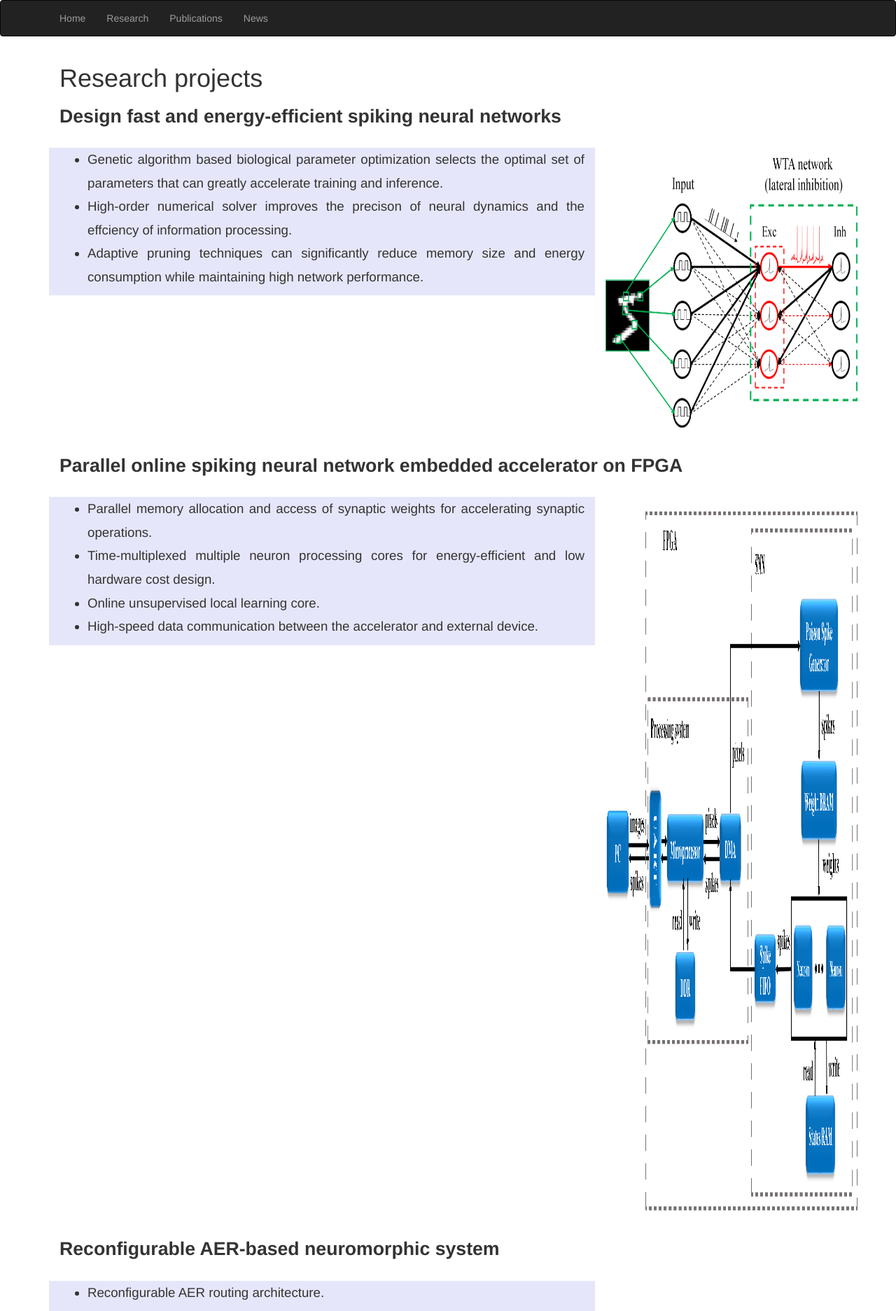
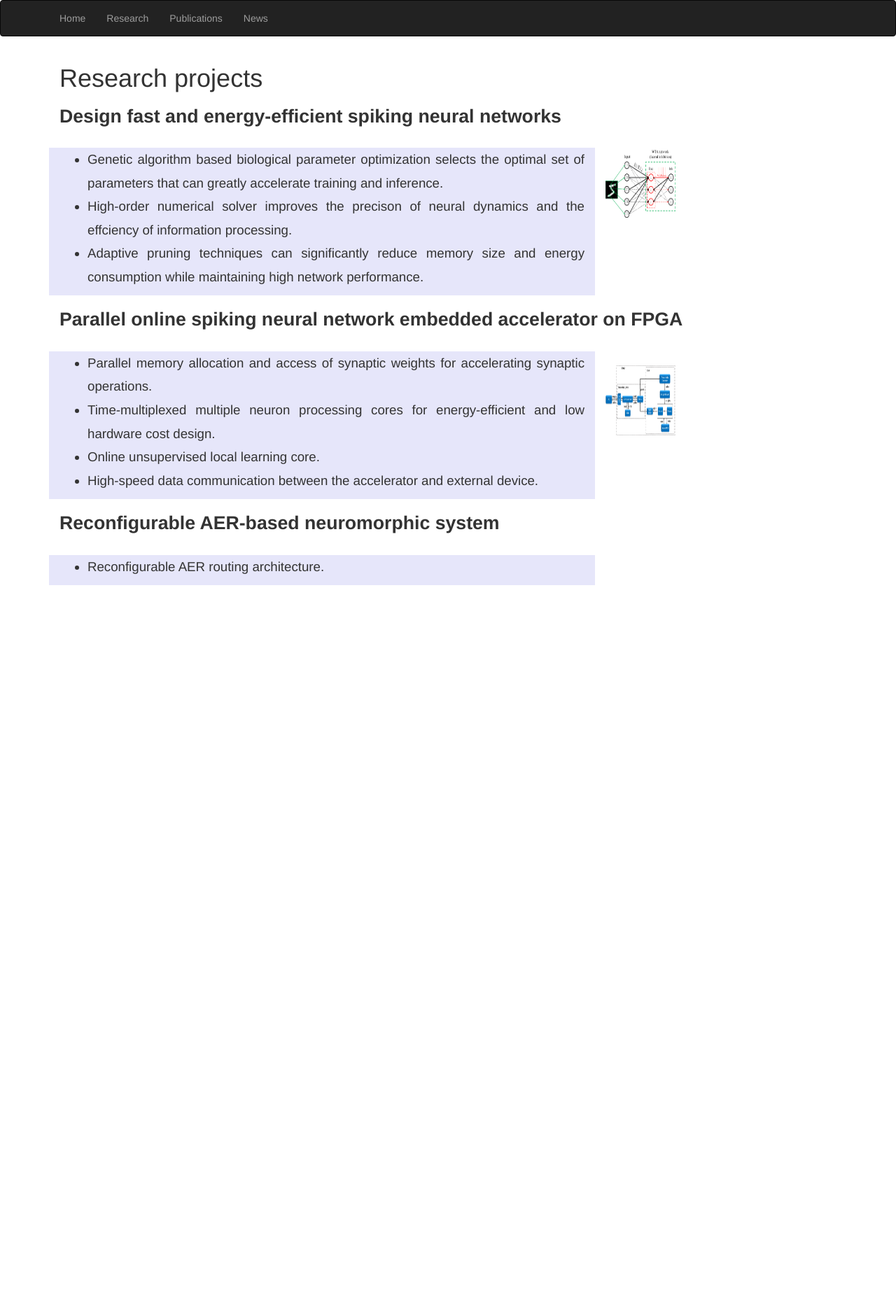
Before and after one commit to Wenzheguo/Wenzheguo.github.io, a Jekyll site: the page built from Research/index.html, in a window 1280 px wide. Shown: the whole page at 70% size. Built offline with Jekyll 4.4.1, drawn with Linux system fonts in a browser that asks for light colours; after the commit the page ends 900 px from its top, so only the background shows below that.

Commit message:
Update index.html

```diff
--- a/Research/index.html
+++ b/Research/index.html
@@ -16,7 +16,7 @@
             </ul>
         </div>
         <div class="col-md-4">
-            <img class="img-responsive" src="/images/Network architecture.png" style="width:400px;height:400px" alt="Myself"><br>
+            <img class="img-responsive" src="/images/Network architecture.png" style="width:100px;height:100px" alt="Myself"><br>
         </div>
     </div>
 
@@ -32,7 +32,7 @@
         </div>
         <div class="col-md-4">
             <br>
-            <img class="img-responsive" src="/images/system_overview.png" style="width:1000px;height:1000px" alt="Myself"><br>
+            <img class="img-responsive" src="/images/system_overview.png" style="width:100px;height:100px" alt="Myself"><br>
         </div>
     </div>
 
```
